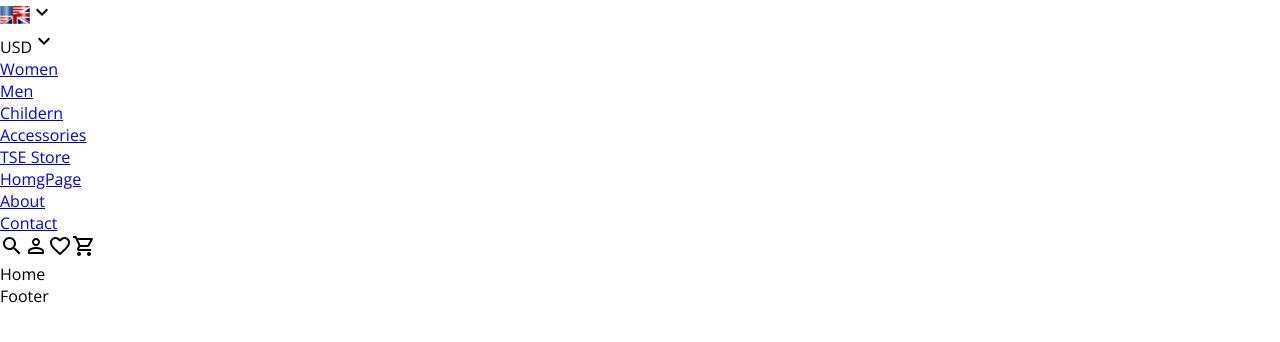
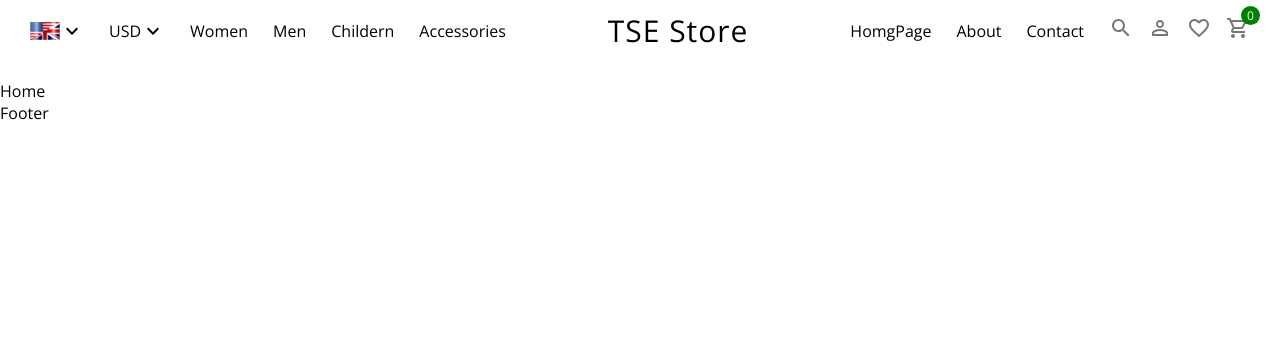
Before and after one commit to Chi1710/e-commerce-app-react, a React (Create React App) app: page / in a window 1280 px wide. Shown: the top 342 px of the page. Built offline with nearby package versions, Linux system fonts and the light colour scheme.

Commit message:
style Navbar with Navbar.scss. center and space everything evenly. In App.scss, assign none to link decoration.

```diff
--- a/src/App.js
+++ b/src/App.js
@@ -6,6 +6,7 @@ import Product from "./pages/Product/Product";
 import Products from "./pages/Products/Products";
 import Navbar from "./components/Navbar/Navbar";
 import Footer from "./components/Footer/Footer"
+import "./app.scss";
 
 const Layout = () => {
   return (
--- /dev/null
+++ b/src/app.scss
@@ -0,0 +1,7 @@
+.app {
+    .link{
+        color: inherit;
+        text-decoration: none;
+    }
+
+}
--- a/src/components/Navbar/Navbar.jsx
+++ b/src/components/Navbar/Navbar.jsx
@@ -5,7 +5,7 @@ import SearchIcon from '@mui/icons-material/Search';
 import PersonOutlineIcon from '@mui/icons-material/PersonOutline';
 import FavoriteBorderOutlinedIcon from '@mui/icons-material/FavoriteBorderOutlined';
 import ShoppingCartOutlinedIcon from '@mui/icons-material/ShoppingCartOutlined';
-
+import "./Navbar.scss";
 
 
 const Navbar = () => {
@@ -22,36 +22,40 @@ const Navbar = () => {
                     <KeyboardArrowDownIcon />
                 </div>
                 <div className="item">
-                    <Link to="/products/1">Women</Link>
+                    <Link className="link" to="/products/1">Women</Link>
                 </div>
                 <div className="item">
-                    <Link to="/products/2">Men</Link>
+                    <Link className="link" to="/products/2">Men</Link>
                 </div>
                 <div className="item">
-                    <Link to="/products/3">Childern</Link>
+                    <Link className="link" to="/products/3">Childern</Link>
                 </div>
                 <div className="item">
-                    <Link to="/products/4">Accessories</Link>
+                    <Link className="link" to="/products/4">Accessories</Link>
                 </div>
             </div>
             <div className="center">
-                <Link to="/">TSE Store</Link>
+                <Link className="link" to="/">TSE Store</Link>
             </div>
             <div className="right">
                 <div className="item">
-                    <Link to="/">HomgPage</Link>
+                    <Link className="link" to="/">HomgPage</Link>
                 </div>
                 <div className="item">
-                    <Link to="/">About</Link>
+                    <Link className="link" to="/">About</Link>
                 </div>
                 <div className="item">
-                    <Link to="/">Contact</Link>
+                    <Link className="link" to="/">Contact</Link>
                 </div>
                 <div className="icons">
                     <SearchIcon />
                     <PersonOutlineIcon />
                     <FavoriteBorderOutlinedIcon />
-                    <ShoppingCartOutlinedIcon />
+                    <div className="cartIcon">
+                        <ShoppingCartOutlinedIcon />
+                        <span>0</span>
+                    </div>
+
                 </div>
                 </div>
             </div>
--- /dev/null
+++ b/src/components/Navbar/Navbar.scss
@@ -0,0 +1,57 @@
+.navbar {
+    height: 80px;
+
+    .wrapper {
+        padding: 10px 30px;
+        display: flex;
+        justify-content: space-between;
+        align-items: center;
+
+        .item {
+            display: flex;
+            align-items: center;
+            font-size: 16px;
+        }
+        .left {
+            display: flex;
+            align-items: center;
+            gap: 25px
+        }
+        .center {
+            font-size: 30px;
+            letter-spacing: 1px;
+        }
+        .right {
+            display: flex;
+            align-items: center;
+            gap: 25px
+        }
+
+        .icons {
+            display: flex;
+            gap: 15px;
+            color: #777;
+            cursor: pointer;
+
+        .cartIcon {
+            position: relative;
+
+            span {
+                font-size: 12px;
+                width: 19px;
+                height: 19px;
+                border-radius: 50%;
+                background-color: green;
+                color:aliceblue;
+                position: absolute;
+                right: -10px;
+                top: -10px;
+                display: flex;
+                align-items: center;
+                justify-content: center;
+            }
+            }
+        }
+
+    }
+}
```
